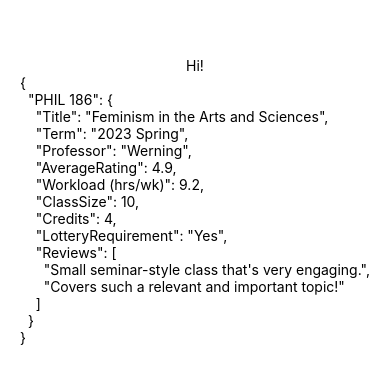
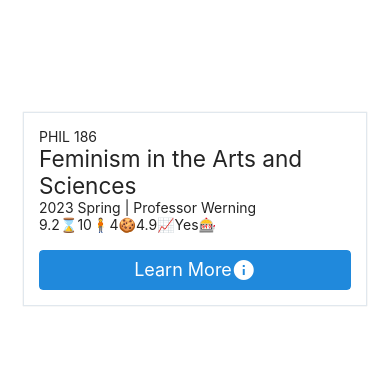
Before and after one commit to ash-xyz/TreeHacks, a React Native app: screen / in a window 390 px wide. Shown: the part 221-604 px from the top of the page. Built offline with nearby package versions, Linux system fonts and the light colour scheme.

Commit message:
Added Card

```diff
--- a/App.js
+++ b/App.js
@@ -1,17 +1,16 @@
 import { StyleSheet, Text, View } from 'react-native';
 import { getFilteredCourses, defaultFilter } from './Components/Filter.js'
+import CourseCard from './Components/Course.jsx';
 import React from 'react';
 
 
 export default function App() {
   let filter = defaultFilter;
-  filter.Professor = 'Werning';
   const filteredCourses = getFilteredCourses(filter);
-  console.log(filteredCourses)
   return (
     <View style={styles.container}>
-      <Text>Hi!</Text>
-      <Text>{JSON.stringify(filteredCourses, null, 2)}</Text>
+      <CourseCard code='PHIL 186'
+        course={filteredCourses['PHIL 186']} />
     </View>
   );
 }
--- /dev/null
+++ b/Components/Course.jsx
@@ -0,0 +1,52 @@
+import { Text, Card, Dialog, Button, Icon } from '@rneui/themed';
+import React, { useState } from 'react';
+
+const CourseCard = props => {
+    const [fullInfoVisible, setFullInfoVisible] = useState(false);
+
+    const toggle = () => {
+        setFullInfoVisible(!fullInfoVisible);
+    };
+    return (
+        <Card>
+            <Text>{props.code}</Text>
+            <Text h4>{props.course.Title}</Text>
+            <Text>{props.course.Term} | Professor {props.course.Professor}</Text>
+            <Text>{props.course['Workload (hrs/wk)']}⌛
+                {props.course['ClassSize']}🧍
+                {props.course.Credits}🍪
+                {props.course.AverageRating}{props.course.AverageRating < 3 ? '📉' : '📈'}
+                {props.course.LotteryRequirement}🎰
+            </Text>
+            <Text>{'\n'}</Text>
+            <Button radius={'sm'} type="solid" onPress={toggle}>
+                Learn More
+                <Icon name="info" color="white" />
+            </Button>
+
+            <Dialog
+                isVisible={fullInfoVisible}
+                onBackdropPress={toggle}>
+                <Dialog.Title title={props.code} />
+                <Text h4>{props.course.Title}</Text>
+                <Text><Text style={{ fontWeight: "bold" }}>Thaught by</Text> Professor {props.course.Professor}</Text>
+                <Text><Text style={{ fontWeight: "bold" }}>Term:</Text> {props.course.Term}</Text>
+                <Text><Text style={{ fontWeight: "bold" }}>Workload (hrs/wk):</Text> {props.course['Workload (hrs/wk)']}</Text>
+                <Text><Text style={{ fontWeight: "bold" }}>Class Size:</Text> {props.course['ClassSize']}</Text>
+                <Text><Text style={{ fontWeight: "bold" }}>Credits:</Text> {props.course.Credits} </Text>
+                <Text><Text style={{ fontWeight: "bold" }}>Average Rating:</Text> {props.course.AverageRating} {props.course.AverageRating < 3 ? '📉' : '📈'}</Text>
+                <Text><Text style={{ fontWeight: "bold" }}>Lottery Requirement</Text> {props.course.LotteryRequirement}</Text>
+                <Text style={{ fontWeight: "bold" }}>Reviews:</Text>
+                <Text>{
+                    props.course.Reviews.map((y) => {
+                        return (<Text>
+                            {`\u2022`} {y} {'\n'}
+                        </Text>);
+                    })
+                }</Text>
+            </Dialog>
+        </Card>
+    );
+};
+
+export default CourseCard;
--- a/package.json
+++ b/package.json
@@ -11,6 +11,7 @@
   "dependencies": {
     "@react-navigation/native": "^6.1.4",
     "@react-navigation/native-stack": "^6.9.10",
+    "@rneui/themed": "^4.0.0-rc.7",
     "expo": "~47.0.12",
     "expo-status-bar": "~1.4.2",
     "react": "18.1.0",
```
Also changed, not shown: 1 other file (tests, documents, lock files or other folders).
